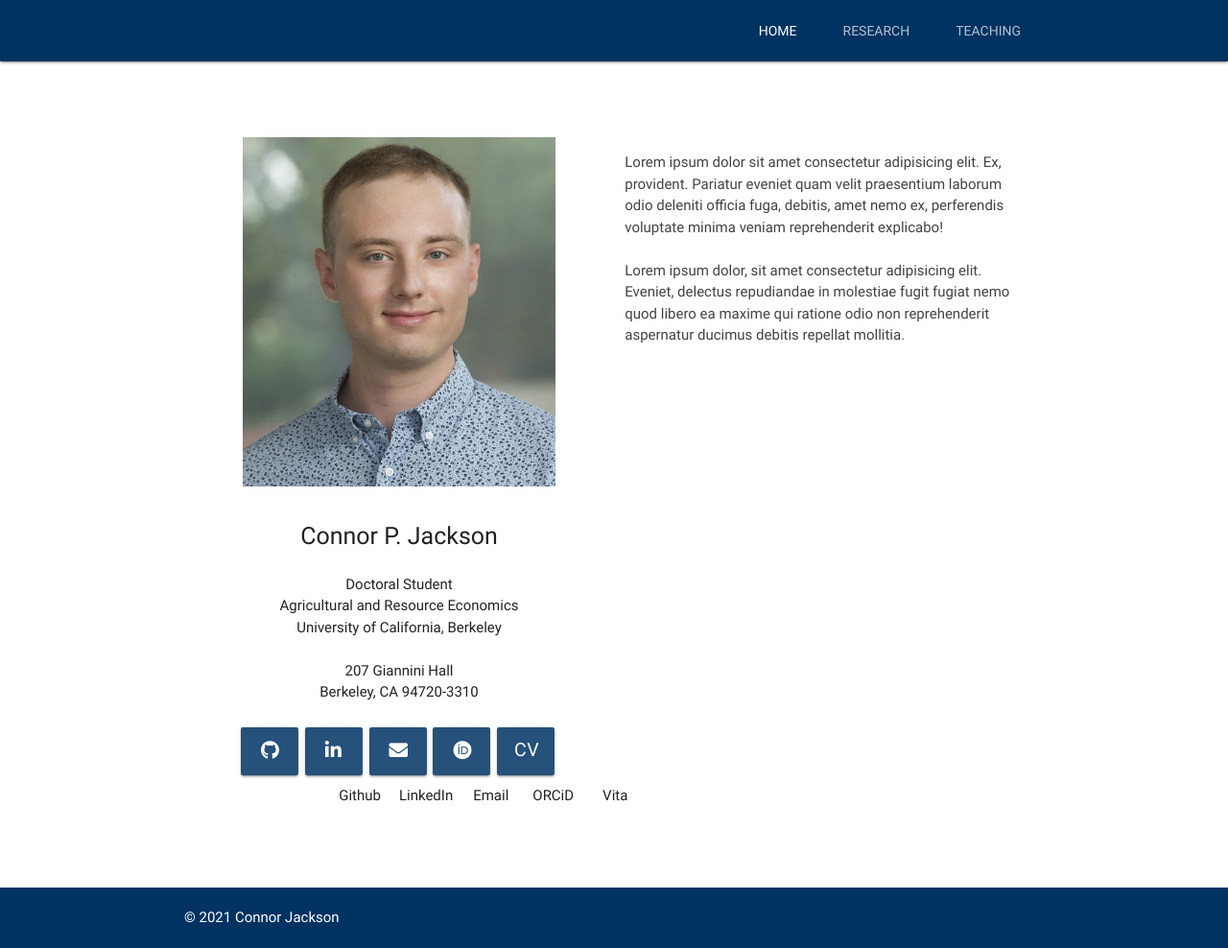
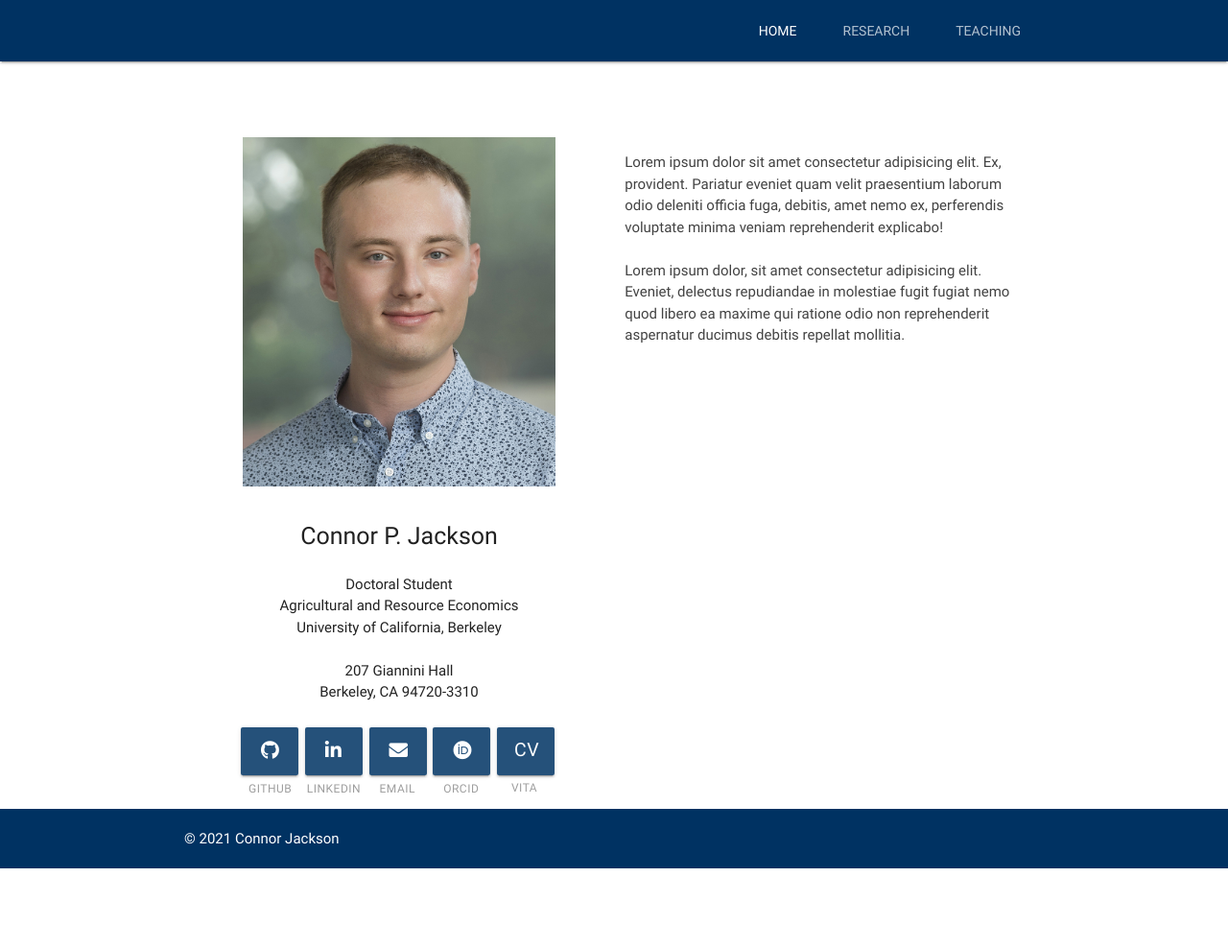
Before and after one commit to connorp/connorp.github.io, a plain HTML site: page index.html in a window 1280 px wide. Shown: the whole page at 96% size. After the commit the page ends 905 px from the top, so only its background shows below. Drawn offline with nearby package versions, Linux system fonts and the light colour scheme; a web font is replaced by a local one.

Commit message:
moved button labels to label tags

```diff
--- a/index.html
+++ b/index.html
@@ -66,29 +66,29 @@
             <a href="https://github.com/connorp" target="_blank" aria-label="Link to Github"
               class="hoverable btn contact-icons tooltipped" data-tooltip="Github">
               <i class="fab fa-github iconImage"></i>
+              <label class="github-label">Github</label>
             </a>
             <a href="https://www.linkedin.com/in/connorpj/" target="_blank" aria-label="Link to LinkedIn"
               class="hoverable btn contact-icons tooltipped" data-tooltip="LinkedIn">
               <i class="fab fa-linkedin-in iconImage"></i>
+              <label class="linkedin-label">LinkedIn</label>
             </a>
             <a href="mailto:cpjackson@berkeley.edu" target="_blank" aria-label="Link to email cpjackson@berkeley.edu"
               class="hoverable btn contact-icons tooltipped" data-tooltip="Email">
               <i class="fas fa-envelope iconImage"></i>
+              <label class="email-label">Email</label>
             </a>
             <a href="https://orcid.org/0000-0002-4220-5210" target="_blank" aria-label="Link to ORCiD"
               class="hoverable btn contact-icons tooltipped" data-tooltip="ORCiD">
               <i class="fab fa-orcid iconImage"></i>
+              <label class="orcid-label">ORCiD</label>
             </a>
             <a href="./assets/CV.pdf" target="_blank" aria-label="CV in .pdf format"
               class="hoverable btn contact-icons tooltipped" data-tooltip="Vita">
               <i class="iconImageCV">CV</i>
+              <label class="vita-label">Vita</label>
             </a>
           </div>
-          <p class="left github-button-label">Github</p>
-          <p class="left linkedin-button-label">LinkedIn</p>
-          <p class="left email-button-label">Email</p>
-          <p class="left orcid-button-label">ORCiD</p>
-          <p class="left vita-button-label">Vita</p>
 
         </div>
 
--- a/style.css
+++ b/style.css
@@ -89,42 +89,37 @@ h3 {
 }
 
 .buttons-group {
-    padding-bottom: 30px;
+    /* padding-bottom: 30px; */
 }
 
-.github-button-label{
-    position: relative;
-    bottom: 35px;
-    left: 150px;
-    padding-right: 15px;
+.github-label{
+    display: block;
+    margin-top: 8px;
+    margin-left: -22px;
 }
 
-.linkedin-button-label{
-    position: relative;
-    bottom: 35px;
-    left: 154px;
-    padding-right: 15px;
+.linkedin-label{
+    display: block;
+    margin-top: 8px;
+    margin-left: -28px;
 }
 
-.email-button-label{
-    position: relative;
-    bottom: 35px;
-    left: 160px;
-    padding-right: 15px;
+.email-label{
+    display: block;
+    margin-top: 8px;
+    margin-left: -19px;
 }
 
-.orcid-button-label{
-    position: relative;
-    bottom: 35px;
-    left: 170px;
-    padding-right: 15px;
+.orcid-label{
+    display: block;
+    margin-top: 8px;
+    margin-left: -19px;
 }
 
-.vita-button-label{
-    position: relative;
-    bottom: 35px;
-    left: 185px;
-    padding-right: 15px;
+.vita-label{
+    display: block;
+    margin-top: 8px;
+    margin-left: -15px;
 }
 
 /* Research and Teaching Sections */
```
